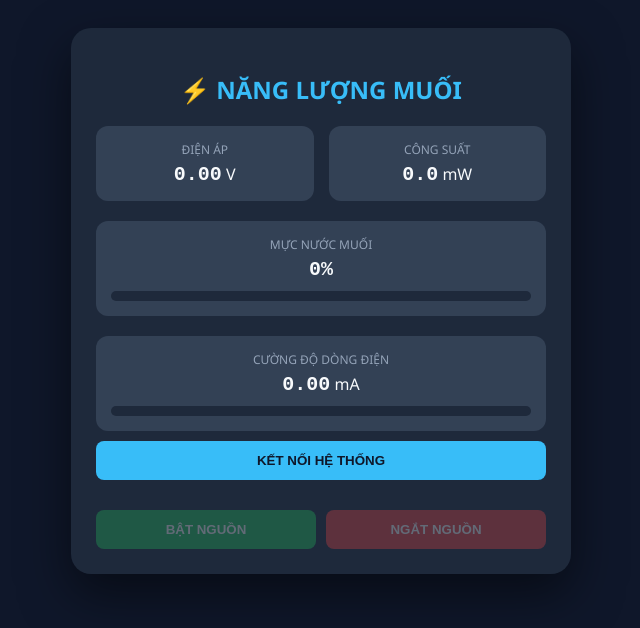
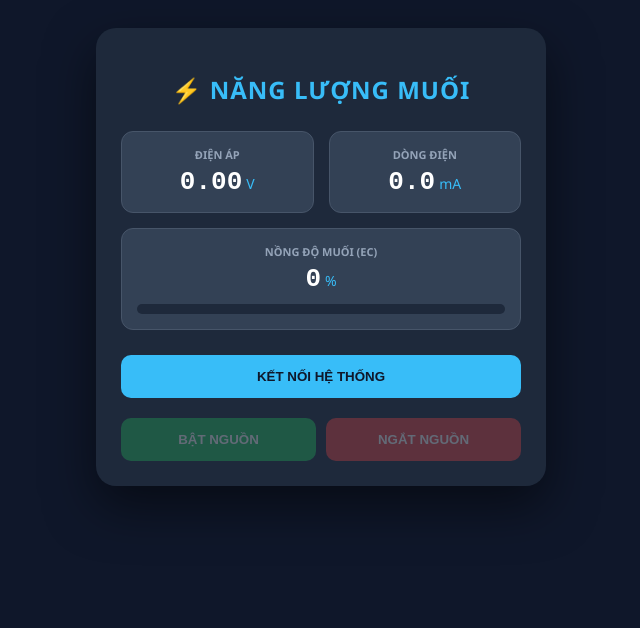
Before and after one commit to sunhi3101/KNSproject, a plain HTML site: page index.html in a window 1280 px wide. Shown: the whole page, without its empty margins (319-959 px from the left). Drawn offline with Linux system fonts and the light colour scheme.

Commit message:
Update index.html

```diff
--- a/index.html
+++ b/index.html
@@ -2,26 +2,29 @@
 <html lang="vi">
 <head>
     <meta charset="UTF-8">
-    <title>Salt Energy Smart Control</title>
+    <title>Salt Energy Monitor - Pro</title>
     <style>
         body { font-family: 'Segoe UI', sans-serif; background: #0f172a; color: #f8fafc; display: flex; justify-content: center; padding: 20px; }
-        .container { background: #1e293b; padding: 25px; border-radius: 20px; box-shadow: 0 20px 50px rgba(0,0,0,0.5); width: 450px; }
-        h2 { text-align: center; color: #38bdf8; margin-bottom: 20px; }
-        .grid { display: grid; grid-template-columns: 1fr 1fr; gap: 15px; margin-bottom: 20px; }
-        .box { background: #334155; padding: 15px; border-radius: 12px; text-align: center; }
-        .label { font-size: 12px; color: #94a3b8; display: block; margin-bottom: 5px; }
-        .big-val { font-size: 20px; font-weight: bold; font-family: monospace; }
+        .container { background: #1e293b; padding: 25px; border-radius: 20px; box-shadow: 0 20px 50px rgba(0,0,0,0.5); width: 400px; }
+        h2 { text-align: center; color: #38bdf8; margin-bottom: 25px; text-transform: uppercase; letter-spacing: 1px; }
 
-        /* Progress Bars */
+        .stats-grid { display: grid; grid-template-columns: 1fr 1fr; gap: 15px; margin-bottom: 15px; }
+        .box { background: #334155; padding: 15px; border-radius: 12px; text-align: center; border: 1px solid #475569; }
+        .full-box { grid-column: span 2; }
+
+        .label { font-size: 11px; color: #94a3b8; display: block; margin-bottom: 5px; font-weight: bold; }
+        .big-val { font-size: 26px; font-weight: bold; font-family: monospace; color: #ffffff; }
+        .unit { color: #38bdf8; font-size: 14px; margin-left: 4px; }
+
         .bar-bg { background: #1e293b; height: 10px; border-radius: 5px; margin-top: 10px; overflow: hidden; }
-        .bar-fill { height: 100%; width: 0%; transition: 0.5s; }
+        .bar-fill { height: 100%; width: 0%; transition: 0.5s; background: #22c55e; }
 
-        /* Controls */
-        .btn { width: 100%; padding: 12px; border: none; border-radius: 8px; cursor: pointer; font-weight: bold; margin-top: 10px; transition: 0.3s; }
-        #connect-btn { background: #38bdf8; color: #0f172a; }
-        .switch-group { display: flex; gap: 10px; margin-top: 20px; }
+        .btn { width: 100%; padding: 14px; border: none; border-radius: 10px; cursor: pointer; font-weight: bold; margin-top: 10px; transition: 0.3s; }
+        #connect-btn { background: #38bdf8; color: #0f172a; margin-bottom: 10px; }
+        .switch-group { display: flex; gap: 10px; }
         .on-btn { background: #22c55e; color: white; flex: 1; }
         .off-btn { background: #ef4444; color: white; flex: 1; }
+        .btn:active { transform: scale(0.98); }
         .btn:disabled { opacity: 0.3; cursor: not-allowed; }
     </style>
 </head>
@@ -30,30 +33,23 @@
 <div class="container">
     <h2>⚡ NĂNG LƯỢNG MUỐI</h2>
 
-    <div class="grid">
+    <div class="stats-grid">
         <div class="box">
             <span class="label">ĐIỆN ÁP</span>
-            <span class="big-val" id="v-val">0.00</span> V
-        </div>
-        <div class="box">
-            <span class="label">CÔNG SUẤT</span>
-            <span class="big-val" id="p-val">0.0</span> mW
-        </div>
-    </div>
-
-    <div class="box" style="margin-bottom: 20px;">
-        <span class="label">MỰC NƯỚC MUỐI</span>
-        <span class="big-val" id="w-text">0%</span>
-        <div class="bar-bg">
-            <div id="w-bar" class="bar-fill" style="background: #38bdf8;"></div>
-        </div>
+            <span class="big-val" id="v-val">0.00</span><span class="unit">V</span>
         </div>
 
         <div class="box">
-        <span class="label">CƯỜNG ĐỘ DÒNG ĐIỆN</span>
-        <span class="big-val" id="i-val">0.00</span> mA
+            <span class="label">DÒNG ĐIỆN</span>
+            <span class="big-val" id="i-val">0.0</span><span class="unit">mA</span>
+        </div>
+
+        <div class="box full-box">
+            <span class="label">NỒNG ĐỘ MUỐI (EC)</span>
+            <span class="big-val" id="s-text">0</span><span class="unit">%</span>
             <div class="bar-bg">
-            <div id="i-bar" class="bar-fill" style="background: #fbbf24;"></div>
+                <div id="s-bar" class="bar-fill"></div>
+            </div>
         </div>
     </div>
 
@@ -67,24 +63,22 @@
 
 <script>
     let port, writer;
-    const connectBtn = document.getElementById('connect-btn');const onBtn = document.getElementById('on-btn');
+const connectBtn = document.getElementById('connect-btn');
+    const onBtn = document.getElementById('on-btn');
     const offBtn = document.getElementById('off-btn');
 
     connectBtn.addEventListener('click', async () => {
+        try {
             port = await navigator.serial.requestPort();
             await port.open({ baudRate: 9600 });
 
-        // Thiết lập luồng gửi dữ liệu (Arduino nhận lệnh)
             writer = port.writable.getWriter();
-
-        // Kích hoạt các nút điều khiển
             onBtn.disabled = false;
             offBtn.disabled = false;
-        connectBtn.innerText = "ĐANG HOẠT ĐỘNG";
-        connectBtn.style.background = "#1e293b";
+            connectBtn.innerText = "ĐANG GIÁM SÁT...";
+            connectBtn.style.background = "#334155";
             connectBtn.style.color = "#38bdf8";
 
-        // Thiết lập luồng đọc dữ liệu
             const decoder = new TextDecoderStream();
             port.readable.pipeTo(decoder.writable);
             const reader = decoder.readable.getReader();
@@ -98,20 +92,21 @@
                     updateUI(parseFloat(parts[0]), parseFloat(parts[1]), parseFloat(parts[2]));
                 }
             }
+        } catch (e) { alert("Kết nối Serial thất bại!"); }
     });
 
-    // Gửi lệnh xuống Arduino
     onBtn.onclick = () => writer.write(new TextEncoder().encode("1"));
     offBtn.onclick = () => writer.write(new TextEncoder().encode("0"));
 
-    function updateUI(v, i, w) {
+    function updateUI(v, i, s) {
         document.getElementById('v-val').innerText = v.toFixed(2);
-        document.getElementById('i-val').innerText = i.toFixed(2);
-        document.getElementById('p-val').innerText = (v * i).toFixed(1);
-        document.getElementById('w-text').innerText = Math.round(w) + "%";
+        document.getElementById('i-val').innerText = i.toFixed(1);
+        document.getElementById('s-text').innerText = Math.round(s);
 
-        document.getElementById('w-bar').style.width = w + "%";
-        document.getElementById('i-bar').style.width = Math.min((i/100)*100, 100) + "%";
+        // Cập nhật thanh nồng độ muối
+        const sBar = document.getElementById('s-bar');
+        sBar.style.width = s + "%";
+        sBar.style.background = s < 20 ? "#ef4444" : "#22c55e"; // Đỏ nếu dưới 20%
     }
 </script>
 </body>
```
Lines whose indentation alone changed are shown as unchanged.
